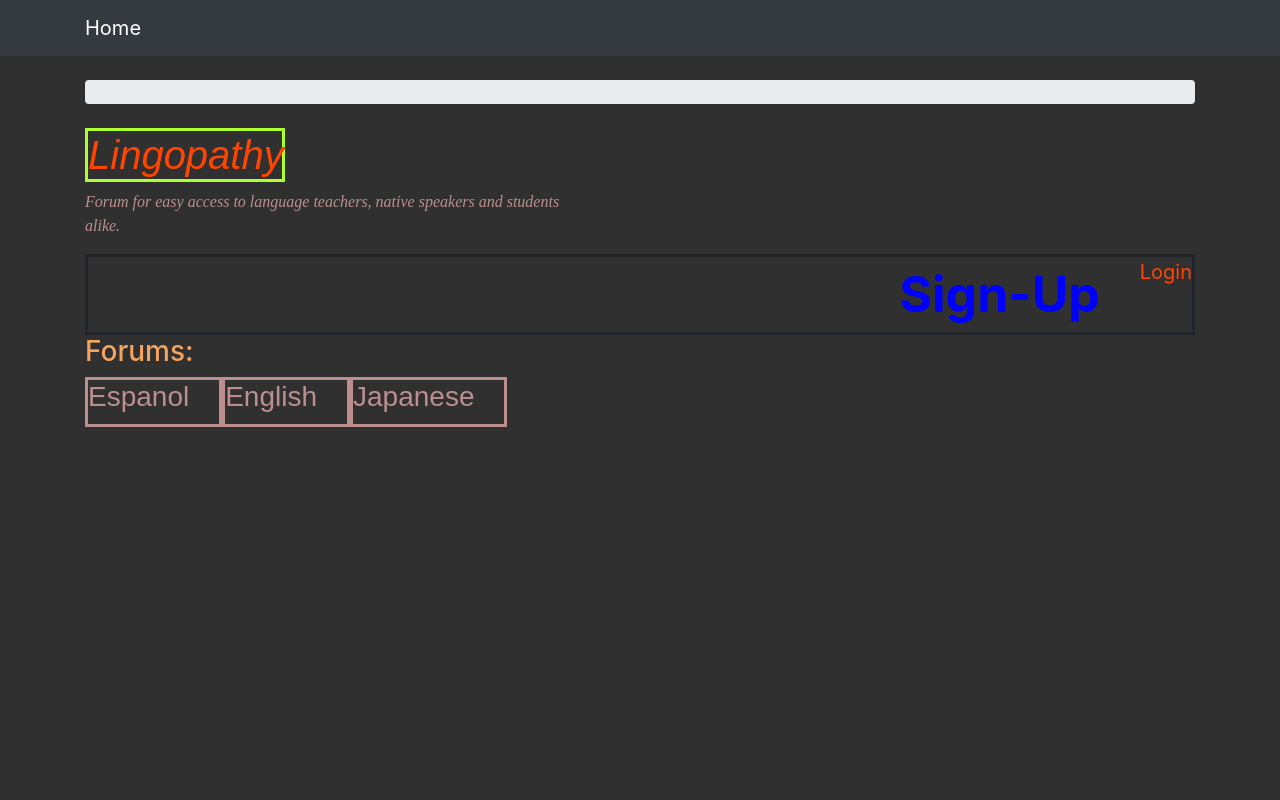
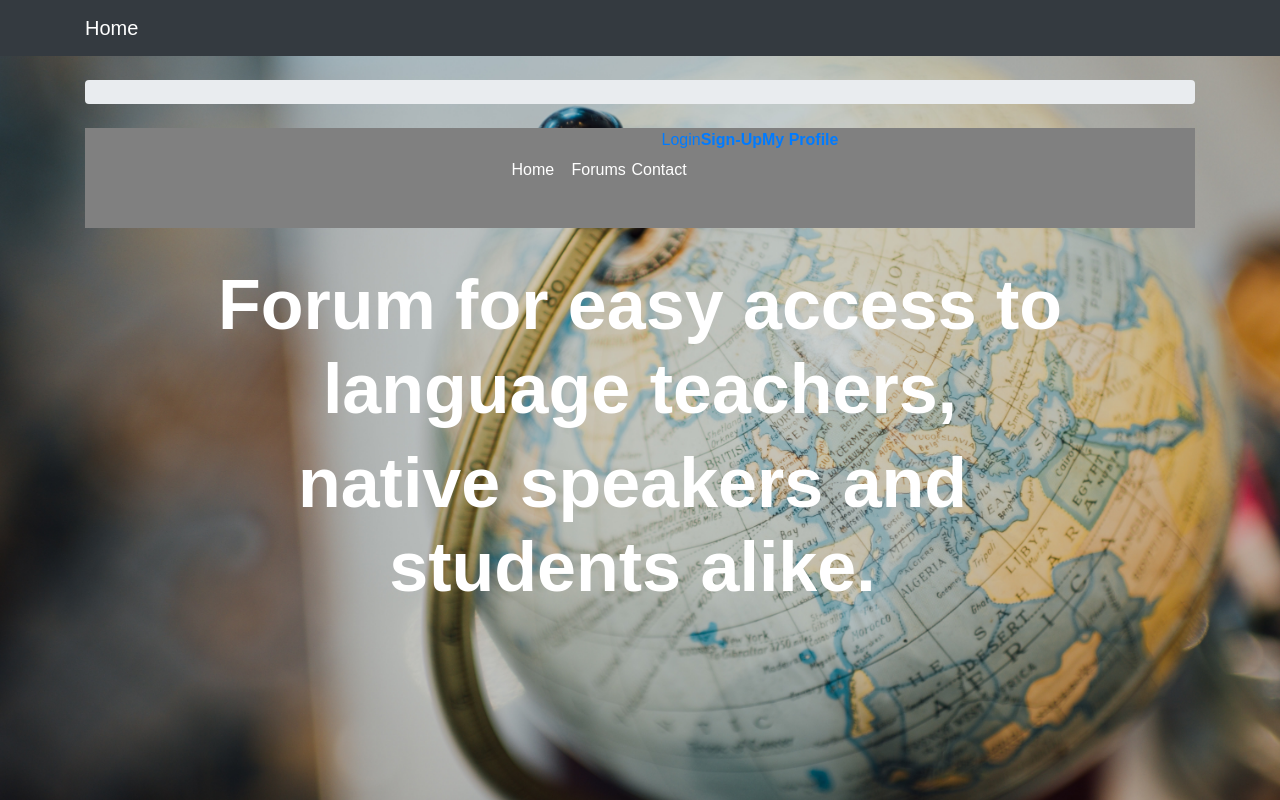
Before and after one commit to uprm-inso-4101-2020-2021-s2/semester-project-team-7, a Django app: page / in a window 1280 px wide. Run offline with Django 3.2, Linux system fonts and the light colour scheme; some libraries are stand-ins or nearby versions; some web fonts are replaced.

Commit message:
home fixed

```diff
--- a/project1/templates/pages/home.html
+++ b/project1/templates/pages/home.html
@@ -1,18 +1,27 @@
 {% extends 'base.html' %}
+{% load static %}
+
 
 {% block content %}
-<link rel="stylesheet" href="style.css"/>
-<body style="background-color: rgb(48, 48, 48)">
-    <link rel="stylesheet"
-    href="style.css"/>
-    <h1>
-    Lingopathy
-    </h1>
-    <p>Forum for easy access to language teachers, native speakers
-    and students alike.
-    </p>
-<div class = "profile">
-    {% if user.is_authenticated %}
+<head xmlns="http://www.w3.org/1999/html"><link rel="stylesheet" href="{% static 'CSS/hstyle.css' %}"></head>
+<body>
+    <div class="menu-bar">
+<ul>
+    <li class="active"><a href="#">Home</a></li>
+    <li><a href="#">Forums</a>
+        <div class="sub-menu1">
+
+            <ul>
+                <li><a href="english">English</a> </li>
+                <li><a href="spanish/">Spanish</a> </li>
+                <li><a href="japanese/">Japanese</a> </li>
+            </ul>
+        </div>
+
+    </li>
+    <li><a href="#">Contact</a></li>
+
+ {% if user.is_authenticated %}
 <a href="{% url 'logout' %}">Logout</a>
 {% else %}
 <a href="{% url 'login' %}">Login</a>
@@ -21,16 +30,16 @@
         <a href="signup">
         <strong class = "user">Sign-Up</strong>
     </a>
+            <a href="profile">
+        <strong class = "user">My Profile</strong>
+    </a>
 
+</ul>
+        	<div class="center">
+			<h1>Forum for easy access to language teachers,</h1>
+			<h2>native speakers and students alike.</h2>
 
-
-
-</div>
-<h3 class = "title">Forums:</h3>
-<div class="Forums">
-<a href="spanish"><h3 class="forum">Espanol</h3></a>
-<a href="english"><h3 class="forum" >English</h3></a>
-<a href="japanese"><h3 class="forum">Japanese</h3></a>
+		</div>
 </div>
 
 
```
Also changed, not shown: project1/db.sqlite3.
